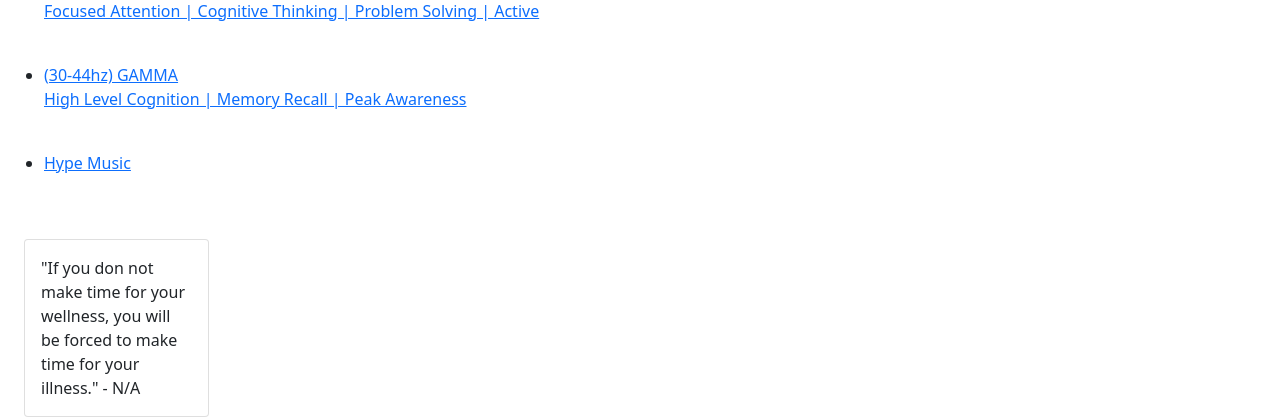
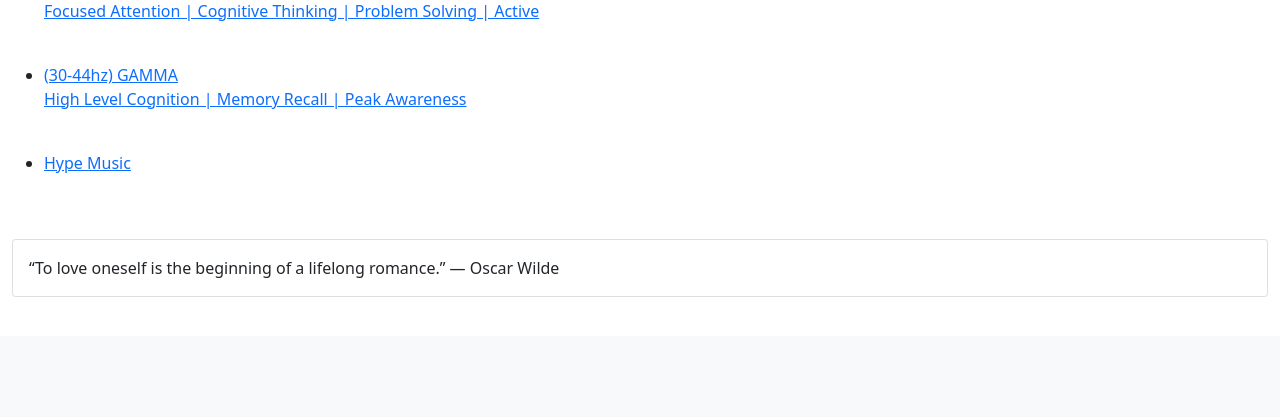
Before and after one commit to isnajer/waves-demo, a Flask app: page /dashboard in a window 1280 px wide. Shown: the part 464-881 px from the top of the page. After the commit the page ends 761 px from the top, so only its background shows below. Run offline with Flask 2, Linux system fonts and the light colour scheme; the visitor is signed in with stand-in values (Sample User, id 1).

Commit message:
Quote Generator populated...

```diff
--- a/seed_database.py
+++ b/seed_database.py
@@ -16,11 +16,11 @@ import server
 model.connect_to_db(server.app)
 # model.db.create_all()
 
-# Load brain wave data from JSON file
+# Load brain wave data from JSON file:
 with open("data/brain_waves.json") as f:
     brain_wave_data = json.loads(f.read())
 
-# Create brain waves, store them in list so we can use them
+# Create brain waves, store them in list so we can use them:
 brain_wave_in_db = []
 for brain_wave in brain_wave_data:
     brain_wave_id, brain_wave_name, description, playlist = (
--- a/server.py
+++ b/server.py
@@ -298,14 +298,6 @@ def logout():
     return redirect('/')
 
 
-#=============== EXERCISES ===============#
-@app.route("/exercises")
-def exercises():
-    """Exercises"""
-
-    return render_template('exercises.html')
-
-
 #=============== SESSION BOOKING FUNCTION ===============#
 SCOPES = ['https://www.googleapis.com/auth/calendar']
 
--- a/static/js/generator.js
+++ b/static/js/generator.js
@@ -3,9 +3,25 @@
 let quote_gen = document.getElementById('quote_gen');
 let output = document.getElementById('output');
 let quotes =
-    [' "If you want to find the secrets of the universe, think in terms of energy, frequency and vibration." - Nikola Tesla',
-     ' "Sound is the Medicine of the future." - Edgar Cayce',
-     ' "If you don not make time for your wellness, you will be forced to make time for your illness." - N/A',
+    [' "If you want to find the secrets of the universe, think in terms of energy, frequency and vibration."   - Nikola Tesla',
+     ' "Sound is the Medicine of the future."    - Edgar Cayce',
+     ' "If you do not make time for your wellness, you will be forced to make time for your illness."    - N/A',
+     ' “Keep taking time for yourself until you are you again.”    —Lalah Delia ',
+     ' “Almost everything will work again if you unplug it for a few minutes, including you.”    — Anne Lamott',
+     ' “Your work is to discover your world and then with all your heart give yourself to it.”    — Buddha',
+     ' “The thing that is really hard, and really amazing, is giving up on being perfect and beginning the work of becoming yourself.”    — Anna Quindlen',
+     ' “Women need solitude in order to find again the true essence of themselves.”    ― Anne Morrow Lindbergh',
+     ' “If you don’t love yourself, nobody will. Not only that, you won’t be good at loving anyone else. Loving starts with the self.”   —Wayne Dyer',
+     ' “It is not the mountain we conquer but ourselves.”   — Sir Edmund Hillary',
+     ' “Loving yourself isn’t vanity. It’s sanity.”    — Katrina Mayer',
+     ' “Never bend your head. Always hold it high. Look the world straight in the face.”    — Helen Keller',
+     ' “You find peace not by rearranging the circumstances of your life, but by realizing who you are at the deepest level.”    — Eckhart Tolle',
+     ' “Part of courage is simple consistency.”    — Peggy Noonan',
+     ' “Breathe. Let go. And remind yourself that this very moment is the only one you know you have for sure."    — Oprah Winfrey',
+     ' “You are magnificent beyond measure, perfect in your imperfections, and wonderfully made.”    — Abiola Abrams',
+     ' “As you grow older, you will discover that you have two hands, one for helping yourself, the other for helping others.”    — Maya Angelou',
+     ' “To love oneself is the beginning of a lifelong romance.”   — Oscar Wilde'
+
     ];
 
 
--- a/templates/about.html
+++ b/templates/about.html
@@ -1,5 +1,5 @@
 {% extends 'base.html' %}
-{% include 'nav_index.html' %}
+{% include 'nav.html' %}
 {% block content %}
 <div class="container">
 <br/>
--- a/templates/dashboard.html
+++ b/templates/dashboard.html
@@ -47,18 +47,14 @@
 
 <br/>
 
-<div class="col-2">
-<div class="container">
+<div class="mb-0">
   <div class="card">
     <div class="card-body">
-      <div class="main-content">
         <div class="text-area" id="quote_gen">
-        <div onLoad="randomQuote" id="output" href="/static/js/generator.js">...</div>
+        <div onLoad="randomQuote" id="output"></div>
         </div>
-      </div>
     </div>
   </div>
-</div>
 </div>
 <script src="/static/js/generator.js"></script>
 
--- a/templates/nav.html
+++ b/templates/nav.html
@@ -1,4 +1,6 @@
-<nav class="navbar navbar-expand-lg navbar-light bg-light">
+
+
+<nav class="navbar navbar-expand navbar-light bg-light">
   <div class="container-fluid">
     <a class="navbar-brand" href="/dashboard">W A V E S</a>
     <button class="navbar-toggler" type="button" data-bs-toggle="collapse" data-bs-target="#navbarNav" aria-controls="navbarNav" aria-expanded="false" aria-label="Toggle navigation" aria-current="page">
--- a/templates/nav_index.html
+++ b/templates/nav_index.html
@@ -1,9 +1,9 @@
 
 
-<nav class="navbar navbar-expand-lg navbar-dark bg-dark">
+<nav class="navbar navbar-expand navbar-dark bg-dark">
   <div class="container-fluid">
     <a class="navbar-brand" href="{{ url_for('homepage') }}">W A V E S</a>
-    <button class="navbar-toggler" type="button" data-bs-toggle="collapse" data-bs-target="#navbarNav" aria-controls="navbarNav" aria-expanded="false" aria-label="Toggle navigation" aria-current="page">
+    <button class="navbar-toggler" type="button" data-bs-target="#navbarNav" aria-controls="navbarNav" aria-expanded="false" aria-label="Toggle navigation" aria-current="page">
       <span class="navbar-toggler-icon"></span>
     </button>
     <div class="collapse navbar-collapse" id="navbarNav">
--- a/text_files/questions.txt
+++ b/text_files/resources.txt
@@ -1,3 +1,4 @@
 RESOURCES:
 - Brain Waves Research:
    https://www.turnoveranewleaf.co.uk/post/the-benefits-of-delta-brainwaves
+   https://www.healthline.com/health/alpha-brain-waves#different-types-of-brain-waves
```
Also changed, not shown: templates/alpha_waves.html (+6 -10 lines), templates/exercises.html (deleted, +0 -27 lines), text_files/random_quote_affirmation_generator.txt (deleted, +0 -10 lines), 1 other file.
